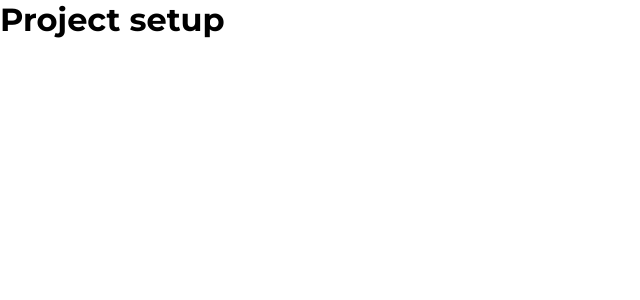
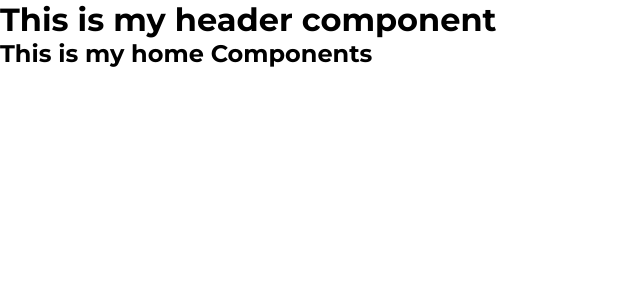
Before and after one commit to tushar-454/meal-management-system, a React (Vite) app: page / in a window 1280 px wide. Shown: the top 300 px of the page, without its empty margins (0-640 px from the left). Built offline with nearby package versions, Linux system fonts and the light colour scheme; the HTML template or start-up script is replaced by a standard one.

Commit message:
react router dom web app routes added

```diff
--- a/src/App.jsx
+++ b/src/App.jsx
@@ -1,9 +1,8 @@
+import { RouterProvider } from 'react-router-dom';
+import routes from './Routes/Routes';
+
 const App = () => {
-  return (
-    <div>
-      <h1>Project setup</h1>
-    </div>
-  );
+  return <RouterProvider router={routes} />;
 };
 
 export default App;
--- /dev/null
+++ b/src/Components/Header/Header.jsx
@@ -0,0 +1,9 @@
+const Header = () => {
+  return (
+    <header>
+      <h1>This is my header component</h1>
+    </header>
+  );
+};
+
+export default Header;
--- /dev/null
+++ b/src/Components/Home/Home.jsx
@@ -0,0 +1,9 @@
+const Home = () => {
+  return (
+    <section>
+      <h1>This is my home Components</h1>
+    </section>
+  );
+};
+
+export default Home;
--- /dev/null
+++ b/src/Routes/Layout.jsx
@@ -0,0 +1,13 @@
+import { Outlet } from 'react-router-dom';
+import Header from '../Components/Header/Header';
+
+const Layout = () => {
+  return (
+    <>
+      <Header />
+      <Outlet />
+    </>
+  );
+};
+
+export default Layout;
--- /dev/null
+++ b/src/Routes/Routes.jsx
@@ -0,0 +1,18 @@
+import { createBrowserRouter } from 'react-router-dom';
+import Home from '../Components/Home/Home';
+import Layout from './Layout';
+
+const routes = createBrowserRouter([
+  {
+    path: '/',
+    element: <Layout />,
+    children: [
+      {
+        path: '/',
+        element: <Home />,
+      },
+    ],
+  },
+]);
+
+export default routes;
```
